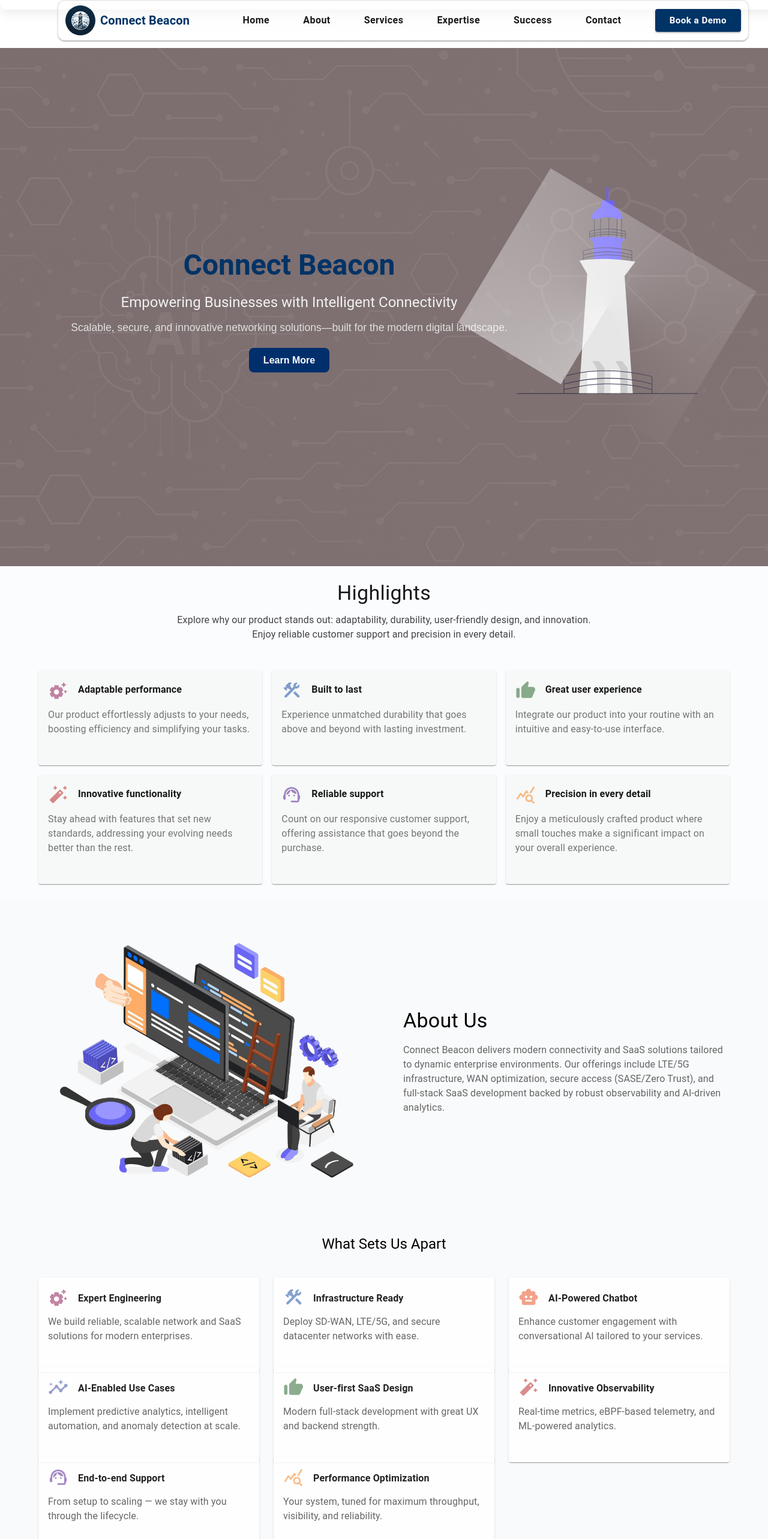
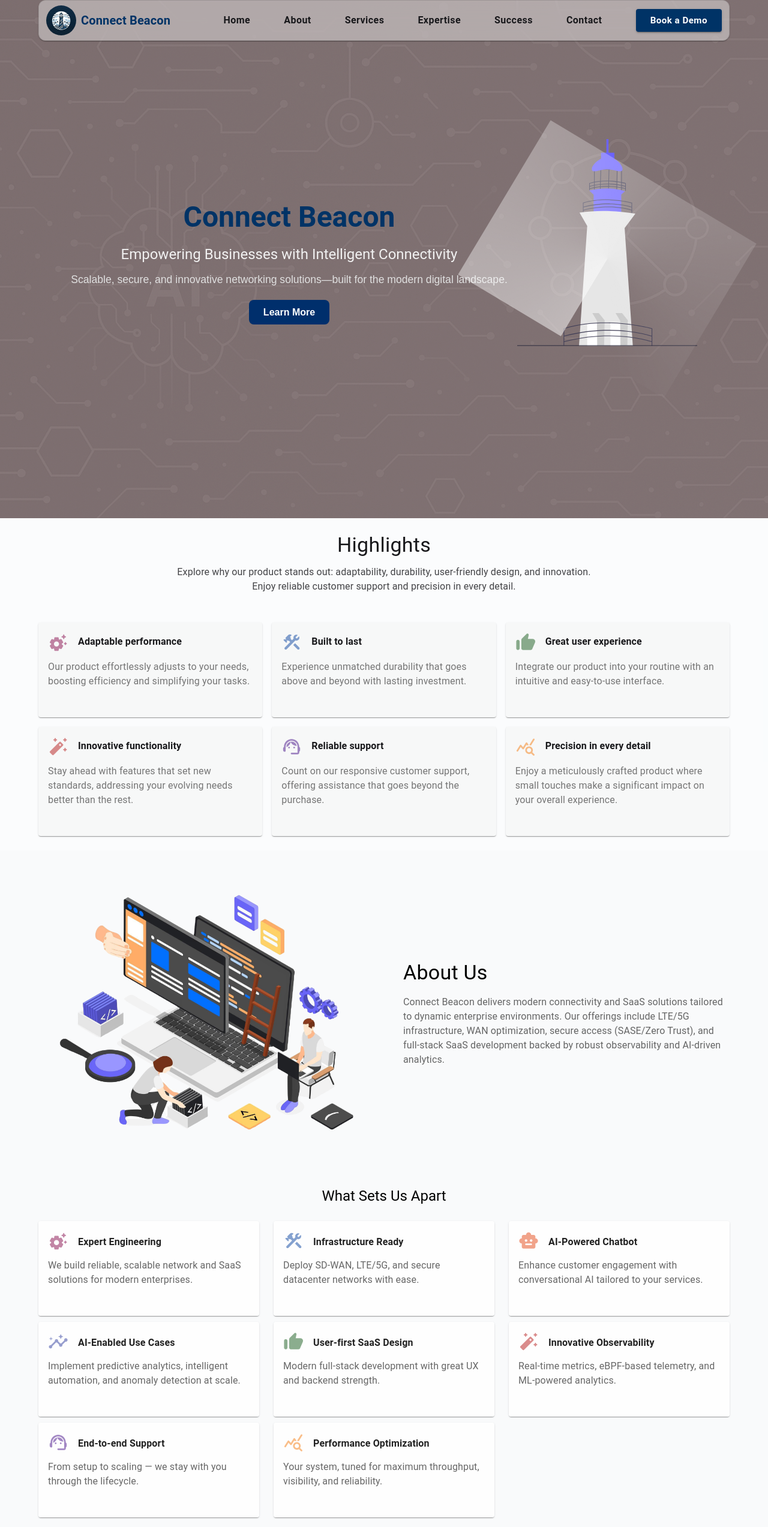
Before and after one commit to ConnectBeaconOrg/cblanding, a React (Create React App) app: page / in a window 1280 px wide. Shown: the top 2566 px of the page at 60% size. Built offline with nearby package versions, Linux system fonts and the light colour scheme.

Commit message:
Fixed minor styling and hero image display style

```diff
--- a/src/App.js
+++ b/src/App.js
@@ -18,23 +18,8 @@ function App() {
   return (
     <div className="App" id='home'>
       {/* Navigation Menu */}
-      <div
-        style={{
-          position: 'fixed',
-          top: 0,
-          left: 0,
-          width: '100%',
-          zIndex: 1000,
-          backdropFilter: 'blur(12px)',
-          backgroundColor: 'rgba(255, 255, 255, 0.6)',
-          boxShadow: '0 4px 20px rgba(0, 0, 0, 0.1)',
-          padding: '0.5rem 2rem',
-          borderBottomLeftRadius: '12px',
-          borderBottomRightRadius: '12px',
-        }}
-      >
+
         <AppAppBar />
-      </div>
 
       {/* Hero Section with fixed background */}
       <div style={{
@@ -49,7 +34,7 @@ function App() {
         justifyContent: 'center',
         padding: '2rem 0',
         overflow: 'hidden',
-        marginTop: '80px'
+        // marginTop: '80px'
       }}>
         {/* Dark overlay for readability */}
         <div
--- a/src/components/About.js
+++ b/src/components/About.js
@@ -112,10 +112,10 @@ export default function AboutPage() {
         <Typography component="h3" variant="h5" align="center" gutterBottom>
           What Sets Us Apart
         </Typography>
-        <Grid container spacing={3} mt={2}>
+        <Grid container spacing={3} >
           {items.map((item, index) => (
             <Zoom in={isVisible} style={{ transitionDelay: `${index * 200}ms` }} key={index}>
-              <Grid item xs={12} sm={6} md={4}>
+              <Grid item xs={12} sm={6} md={4} style={{paddingTop:"42px"}}>
                 <Stack
                   direction="column"
                   component={Card}
--- a/src/components/DevExpertise.js
+++ b/src/components/DevExpertise.js
@@ -28,13 +28,13 @@ export default function DevExpertise() {
       <Container maxWidth="lg">
         <Grid container spacing={6} alignItems="center">
           {/* LEFT: Cards */}
-          <Grid item xs={12} md={7}>
+          <Grid item xs={12} md={7} >
             <Typography variant="h4" fontWeight="bold" mb={4}>
               Our Development Expertise
             </Typography>
-            <Grid container spacing={4}>
+            <Grid container spacing={4} style={{marginTop:"-80px"}}>
               {devSkills.map((skill, i) => (
-                <Grid item xs={12} sm={6} key={i}>
+                <Grid item xs={12} sm={6} key={i} style={{paddingTop:"80px"}}>
                   <Paper elevation={3} sx={{ p: 4, textAlign: "center", height: "100%" }}>
                     <Stack spacing={2} alignItems="center">
                       {skill.icon}
```
